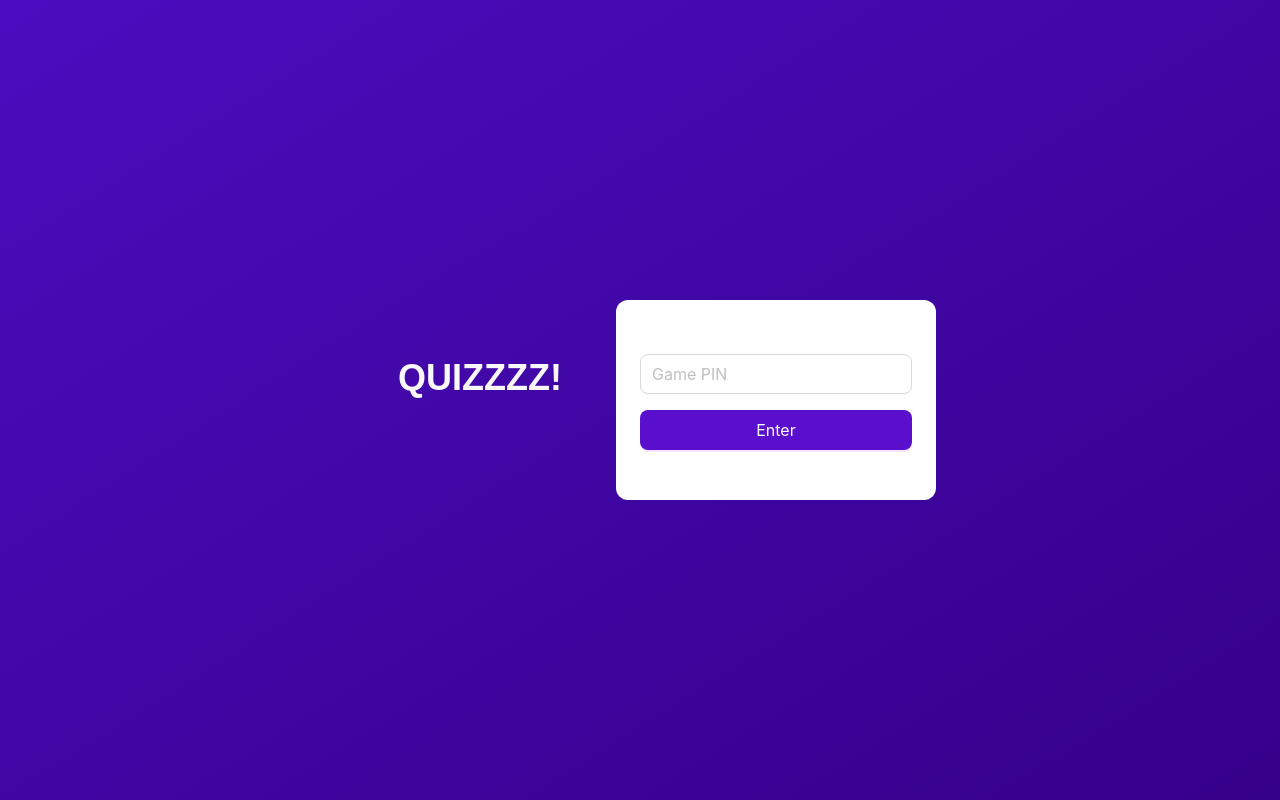
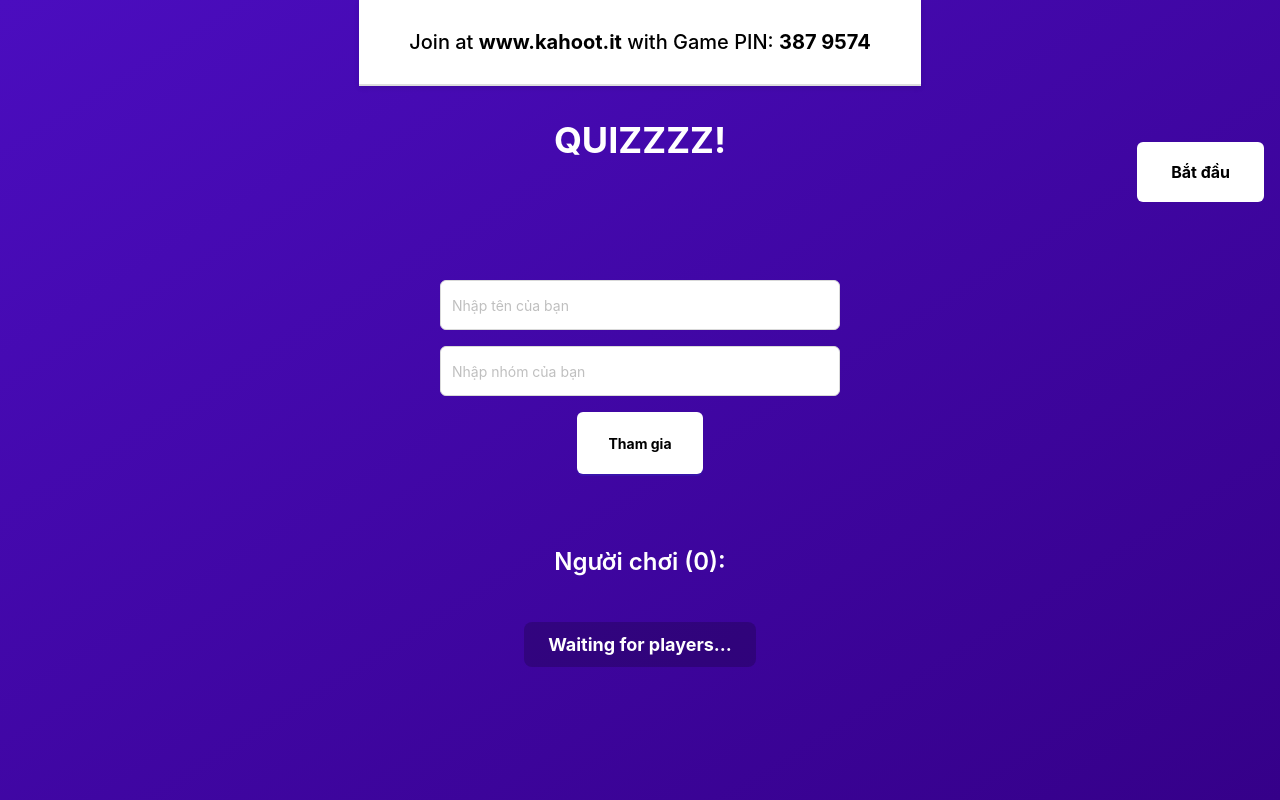
Before and after one commit to LEMON-164/kahoot-project-2, a React (Vite) app: page / in a window 1280 px wide. Built offline with nearby package versions, Linux system fonts and the light colour scheme.

Commit message:
lobby page

```diff
--- a/src/App.jsx
+++ b/src/App.jsx
@@ -4,6 +4,7 @@
 import './App.css'
 import { Layout } from 'antd';
 import EnterroomtPage from './Layout/EnterRoom';
+import Lobby from './Layout/Lobby';
 
 
 const { Content } = Layout;
@@ -13,7 +14,7 @@
     <Layout style={{ height: '100vh', width: '100vw' }}>
       <Content style={{ display: 'flex', justifyContent: 'center', alignItems: 'center' }}>
       {/* <EnterroomtPage /> */}
-      <EnterroomtPage  />
+      <Lobby  />
       </Content>
     </Layout>
   );
--- /dev/null
+++ b/src/Layout/Lobby.jsx
@@ -0,0 +1,107 @@
+// src/Layout/Lobby.jsx
+import React, { useState } from 'react';
+import { Input, Button, Typography, List, Card, message } from 'antd';
+import '../Styles/Lobby.css';
+
+const { Title } = Typography;
+
+const Lobby = () => {
+    const [gamePin, setGamePin] = useState('387 9574'); // Có thể random hoặc lấy từ props
+    const [nickname, setNickname] = useState('');
+    const [teamName, setTeamName] = useState('');
+    const [players, setPlayers] = useState([]);
+    const [isStarted, setIsStarted] = useState(false);
+
+    const handleJoin = () => {
+        if (!nickname || !teamName) {
+            message.warning('Vui lòng nhập cả tên và tên nhóm!');
+            return;
+        }
+        const newPlayer = {
+            name: nickname,
+            team: teamName,
+            id: Date.now(),
+        };
+        setPlayers([...players, newPlayer]);
+        setNickname('');
+        setTeamName('');
+    };
+
+
+    const handleStart = () => {
+        if (players.length < 1) {
+            message.error('Phải có ít nhất 1 người chơi để bắt đầu!');
+            return;
+        }
+        setIsStarted(true);
+        message.success('Trò chơi bắt đầu!');
+    };
+
+    return (
+        <div className="lobby-container">
+
+            <div className="pin-header">
+                <span className="pin-text">
+                    Join at <b>www.kahoot.it</b> with Game PIN: <b>{gamePin}</b>
+                </span>
+            </div>
+
+            <div className="title-bar">
+                <h1 className="logo">QUIZZZZ!</h1>
+                <Button
+                    className="button-s"
+                    onClick={handleStart}
+                    disabled={players.length === 0 || isStarted}
+                >
+                    Bắt đầu
+                </Button>
+
+            </div>
+
+            <div className="lobby-input">
+                <Input
+                    placeholder="Nhập tên của bạn"
+                    value={nickname}
+                    onChange={(e) => setNickname(e.target.value)}
+                    style={{ marginBottom: '1rem', width: 400, height: 50 }}
+                />
+
+            </div>
+            <div className="lobby-input">
+                <Input
+                    placeholder="Nhập nhóm của bạn"
+                    value={teamName}
+                    onChange={(e) => setTeamName(e.target.value)}
+                    style={{ marginBottom: '1rem', width: 400, height: 50 }}
+                />
+            </div>
+            <div className='button'>
+                <Button type="primary" block style={{ backgroundColor: 'white', color: 'black', padding: '30px 30px', fontWeight: 'bold' }} onClick={handleJoin}>
+                    Tham gia
+                </Button>
+            </div>
+            <div className="player-list">
+                <Title level={3} style={{ color: 'white' }}>Người chơi ({players.length}):</Title>
+                {players.length > 0 ? (
+                    <List
+                        grid={{ gutter: 16, column: 4 }}
+                        dataSource={players}
+                        renderItem={(player) => (
+                            <List.Item>
+                                <Card title={player.name}>
+                                    Nhóm: <b>{player.team}</b>
+                                </Card>
+                            </List.Item>
+                        )}
+                    />
+                ) : (
+                    <div className="waiting-message">Waiting for players...</div>
+                )}
+            </div>
+
+
+        </div>
+    );
+};
+
+export default Lobby;
--- /dev/null
+++ b/src/Styles/Lobby.css
@@ -0,0 +1,78 @@
+.lobby-container {
+    height: 100vh;
+    width: 100vw;
+    padding: 2rem 1rem;
+    display: flex;
+    flex-direction: column;
+    align-items: center;
+    justify-content: flex-start;
+    box-sizing: border-box;
+    color: white;
+    background: linear-gradient(to bottom right, #4b0dbf, #350089);
+    overflow-x: hidden;
+  }
+
+
+  .pin-header {
+    position: absolute;
+    top: 0;
+    background-color: white;
+    padding: 30px 50px;
+    font-size: 20px;
+    font-weight: 500;
+    color: black;
+    text-align: center;
+    border-bottom: 2px solid #ddd;
+    box-shadow: 0 2px 5px rgba(0,0,0,0.1);
+  }
+
+  /* .lobby-input {
+    margin-top: 2rem;
+  } */
+
+  .player-list {
+    margin-top: 3rem;
+
+  }
+
+  .title-bar {
+    position: relative;
+    width: 100%;
+    text-align: center;
+    margin-top: 2rem;
+  }
+
+  .logo {
+    font-size: 36px;
+    color: white;
+    font-weight: bold;
+    margin: 0;
+  }
+
+  .button-s {
+    position: absolute;
+    right: 0;
+    top: 50%;
+    transform: translateY(-50%);
+    background-color: white !important;
+    color: black !important;
+    font-weight: bold;
+    font-size: 16px;
+    padding: 30px 34px;
+    border: none;
+    border-radius: 6px;
+    box-shadow: 0 2px 6px rgba(0,0,0,0.15);
+    transition: all 0.2s ease;
+    cursor: pointer !important;
+  }
+
+  .waiting-message {
+    background-color: rgba(0, 0, 0, 0.2);
+    color: white;
+    padding: 12px 24px;
+    border-radius: 8px;
+    font-weight: bold;
+    font-size: 18px;
+    display: inline-block;
+    margin-top: 2rem;
+  }
```
Also changed, not shown: src/index.css (+5 -5 lines).
